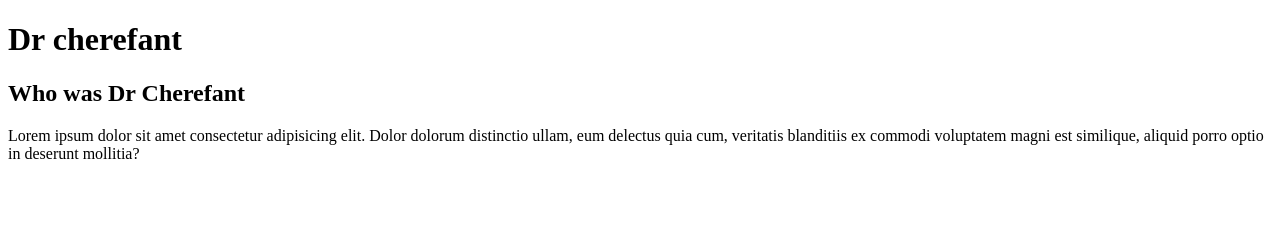
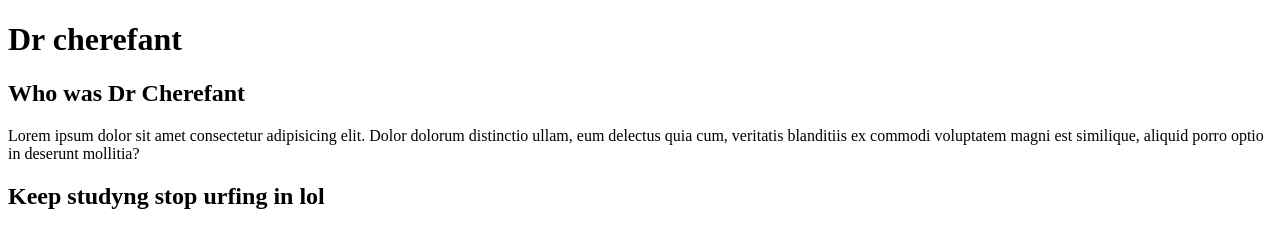
Before and after one commit to GrebilCruz/Aziz-Grebil-Project, a plain HTML site: page Index.html in a window 1280 px wide. Drawn offline with Linux system fonts and the light colour scheme; files that its build step writes are made by us from their sources.

Commit message:
Update Index.html

```diff
--- a/Index.html
+++ b/Index.html
@@ -19,6 +19,8 @@
         </p>
     </div>
 
+    <h2> Keep studyng stop urfing in lol </h2>
+
 </body>
 
 </html>
```
